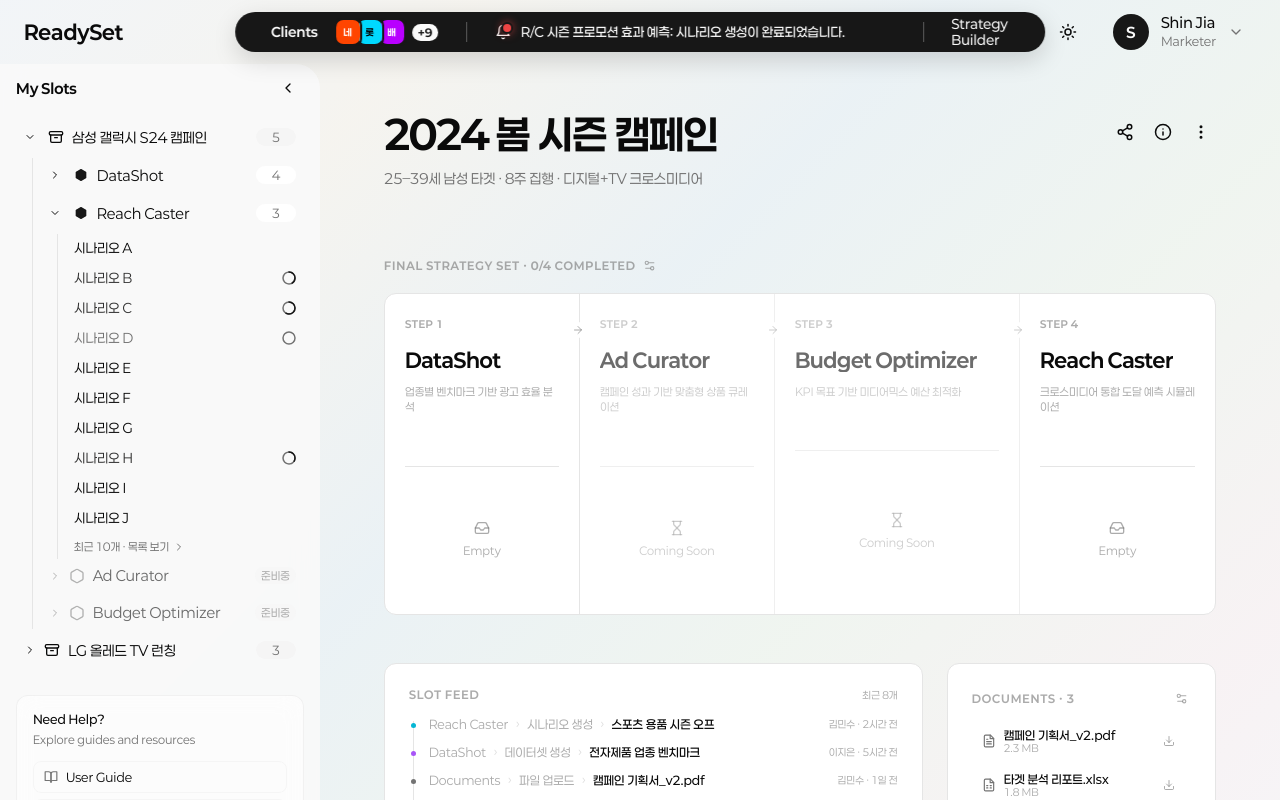
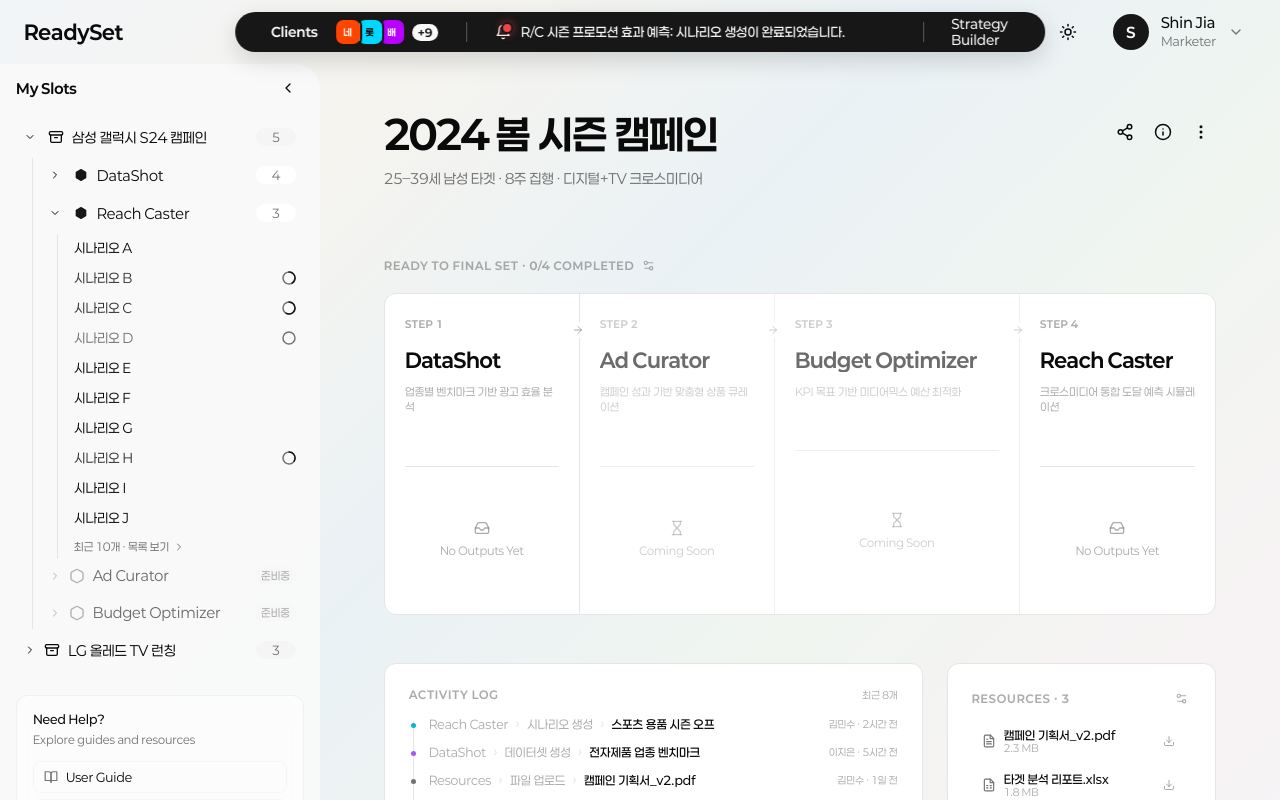
Before and after one commit to taetaej/ReadySet, a React (Vite) app: page /slot/1 in a window 1280 px wide. Shown: the top 800 px of the page. Built offline with nearby package versions, Linux system fonts and the light colour scheme.

Commit message:
fix: SlotHome 용어 정리 (Ready to Final Set, Activity Log, Resources)

```diff
--- a/src/components/reachcaster/SlotHome.tsx
+++ b/src/components/reachcaster/SlotHome.tsx
@@ -265,7 +265,7 @@ export function SlotHome({ slotData: propSlotData }: SlotHomeProps) {
               fontSize: '11px', fontWeight: 600, textTransform: 'uppercase' as const,
               letterSpacing: '0.08em', color: colors.textDim,
             }}>
-              Final Strategy Set · {completedCount}/{solutionFlow.length} Completed
+              Ready to Final Set · {completedCount}/{solutionFlow.length} Completed
             </span>
             {isAdmin && (
               <button
@@ -278,7 +278,7 @@ export function SlotHome({ slotData: propSlotData }: SlotHomeProps) {
                   padding: 0, marginLeft: '6px',
                   transition: 'color 0.15s',
                 }}
-                title="Final Strategy Set 관리"
+                title="Ready to Final Set 관리"
                 onMouseEnter={e => e.currentTarget.style.color = colors.text}
                 onMouseLeave={e => e.currentTarget.style.color = colors.textDim}
               >
@@ -559,7 +559,7 @@ export function SlotHome({ slotData: propSlotData }: SlotHomeProps) {
                           fontSize: '11px', color: colors.textDim,
                           fontFamily: 'Paperlogy, sans-serif',
                         }}>
-                          Empty
+                          No Outputs Yet
                         </span>
                       </div>
                     )}
@@ -678,7 +678,7 @@ export function SlotHome({ slotData: propSlotData }: SlotHomeProps) {
               <div style={{ display: 'flex', alignItems: 'flex-start', justifyContent: 'space-between', marginBottom: '16px' }}>
                 <div>
                   <div style={{ fontSize: '16px', fontWeight: 700, color: colors.text, fontFamily: 'Paperlogy, sans-serif' }}>
-                    Final Strategy Set 관리
+                    Ready to Final Set 관리
                   </div>
                   <div style={{ fontSize: '12px', color: colors.textMuted, marginTop: '3px', fontFamily: 'Paperlogy, sans-serif' }}>
                     솔루션별 결과물을 최대 10개까지 선택하세요.
--- a/src/components/reachcaster/SlotHomeSections.tsx
+++ b/src/components/reachcaster/SlotHomeSections.tsx
@@ -25,7 +25,7 @@ const SOLUTION_DOT_COLORS: Record<string, string> = {
   'Reach Caster': '#06B6D4',
   'Budget Optimizer': '#F43F5E',
   'Ad Curator': '#10B981',
-  'Documents': 'hsl(var(--muted-foreground))',
+  'Resources': 'hsl(var(--muted-foreground))',
 }
 
 /* ─── Slot Feed Section ─── */
@@ -45,7 +45,7 @@ export function SlotFeedSection() {
           fontSize: '11px', fontWeight: 600, textTransform: 'uppercase' as const,
           letterSpacing: '0.08em', color: colors.textDim,
         }}>
-          Slot Feed
+          Activity Log
         </span>
         <span style={{
           fontSize: '10px', color: colors.textDim,
@@ -139,7 +139,7 @@ export function DocumentsSection({ isAdmin }: DocumentsSectionProps) {
           fontSize: '11px', fontWeight: 600, textTransform: 'uppercase' as const,
           letterSpacing: '0.08em', color: colors.textDim,
         }}>
-          Documents · {docs.length}
+          Resources · {docs.length}
         </span>
         {isAdmin && (
           <button
@@ -238,7 +238,7 @@ export function DocumentsSection({ isAdmin }: DocumentsSectionProps) {
             }}>
               <div>
                 <div style={{ fontSize: '15px', fontWeight: 700, color: colors.text, fontFamily: 'Paperlogy, sans-serif' }}>
-                  Documents 관리
+                  Resources 관리
                 </div>
                 <div style={{ fontSize: '12px', color: colors.textMuted, marginTop: '3px', fontFamily: 'Paperlogy, sans-serif' }}>
                   파일을 추가하거나 삭제하세요.
--- a/src/components/reachcaster/slotHomeTypes.ts
+++ b/src/components/reachcaster/slotHomeTypes.ts
@@ -107,10 +107,10 @@ export const MOCK_DOCUMENTS: DocumentItem[] = [
 export const MOCK_ACTIVITY: ActivityItem[] = [
   { id: 'A1', user: '김민수', solution: 'Reach Caster', action: '시나리오 생성', detail: '스포츠 용품 시즌 오프', timestamp: '2시간 전' },
   { id: 'A2', user: '이지은', solution: 'DataShot', action: '데이터셋 생성', detail: '전자제품 업종 벤치마크', timestamp: '5시간 전' },
-  { id: 'A3', user: '김민수', solution: 'Documents', action: '파일 업로드', detail: '캠페인 기획서_v2.pdf', timestamp: '1일 전' },
+  { id: 'A3', user: '김민수', solution: 'Resources', action: '파일 업로드', detail: '캠페인 기획서_v2.pdf', timestamp: '1일 전' },
   { id: 'A4', user: '이지은', solution: 'DataShot', action: '데이터셋 생성', detail: '25-39세 남성 미디어 소비 패턴', timestamp: '2일 전' },
   { id: 'A5', user: '박서연', solution: 'Reach Caster', action: '시나리오 생성', detail: '갤럭시 S24 런칭 캠페인', timestamp: '3일 전' },
   { id: 'A6', user: '김민수', solution: 'Reach Caster', action: '시나리오 생성', detail: '8주 기간 / 12억 예산', timestamp: '4일 전' },
-  { id: 'A7', user: '이지은', solution: 'Documents', action: '파일 업로드', detail: '타겟 분석 리포트.xlsx', timestamp: '5일 전' },
+  { id: 'A7', user: '이지은', solution: 'Resources', action: '파일 업로드', detail: '타겟 분석 리포트.xlsx', timestamp: '5일 전' },
   { id: 'A8', user: '김민수', solution: 'DataShot', action: '데이터셋 생성', detail: '경쟁사 미디어 믹스 분석', timestamp: '6일 전' },
 ]
```
